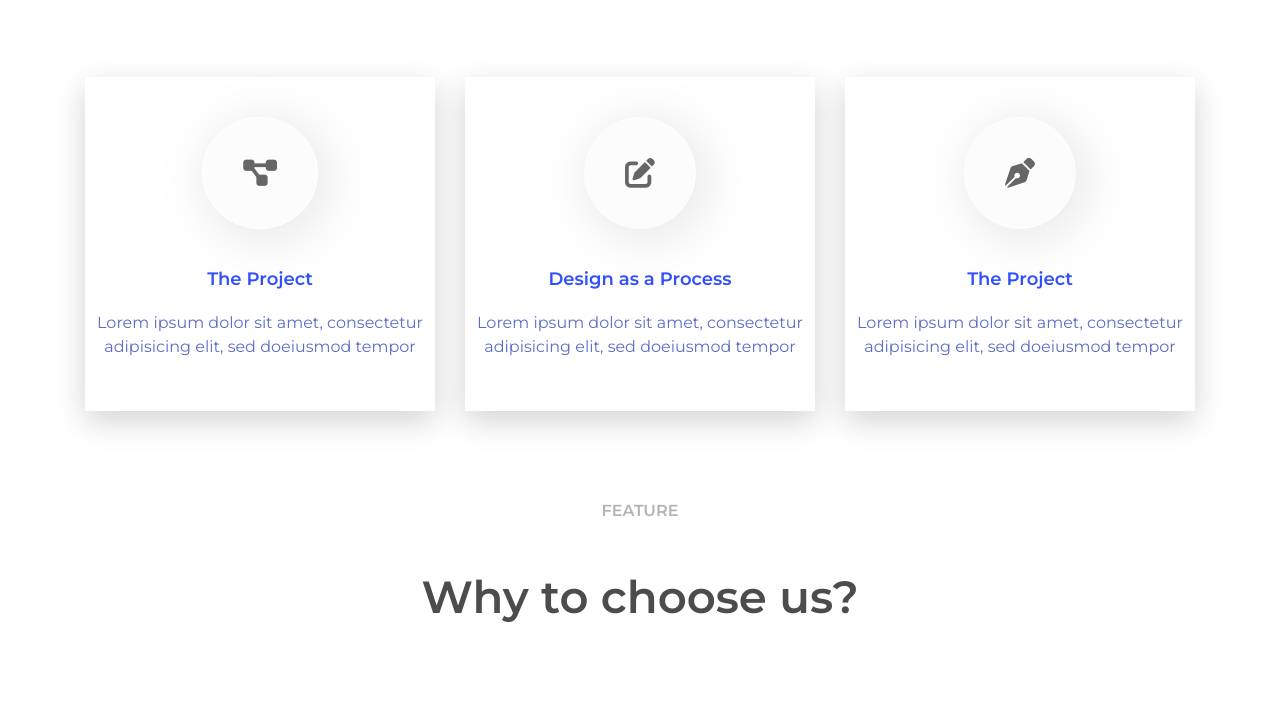
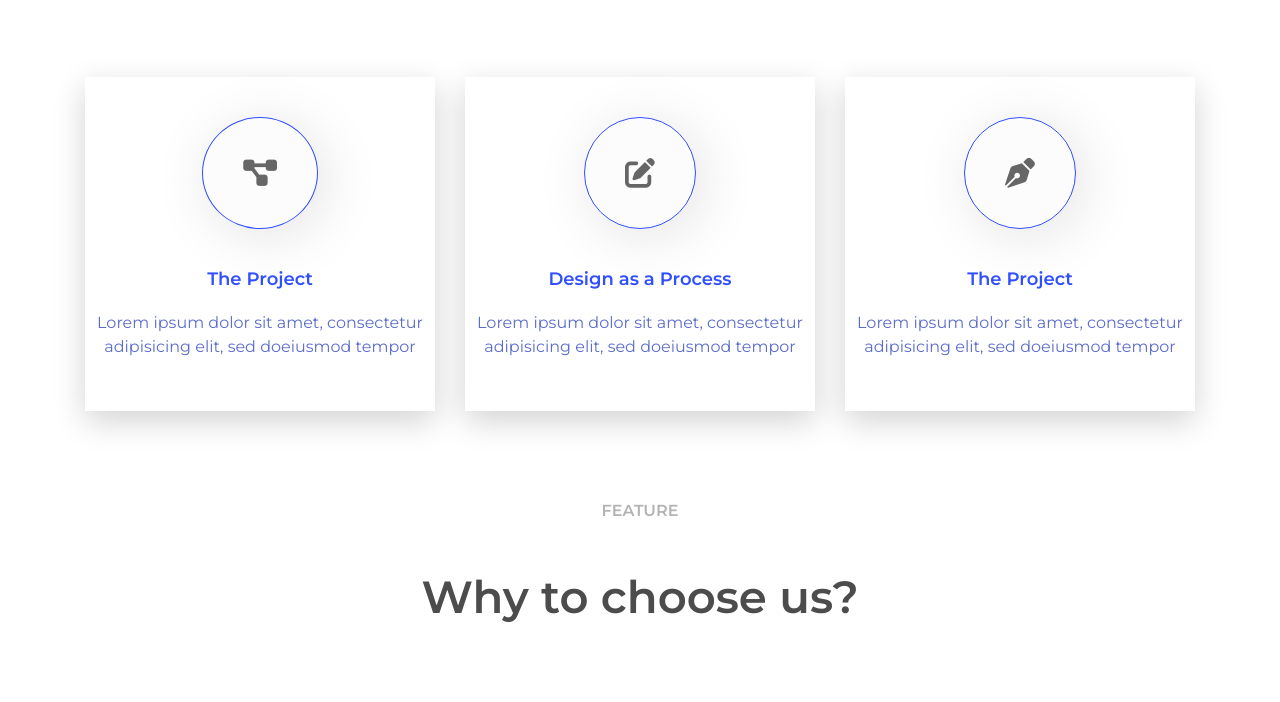
Before and after one commit to rajib7738/project-7, a plain HTML site: page index.html in a window 1280 px wide. Shown: the part 991-1693 px from the top of the page. Drawn offline with nearby package versions, Linux system fonts and the light colour scheme; a script that the page names is missing.

Commit message:
Update style.css

```diff
--- a/css/style.css
+++ b/css/style.css
@@ -186,11 +186,10 @@ header nav ul li a:hover::after{
 	box-shadow:  7px 7px 59px #e3e3e3,
              -7px -7px 59px #ffffff;
 	padding: 40px;
-	border:1px solid #fff;
+	border:1px solid #304FFE;
 }
 .itro-items i:hover{
 	color: #304FFE;
-	border:1px solid #304FFE;
 	overflow: hidden;
 }
 .itro-items h3{
```
